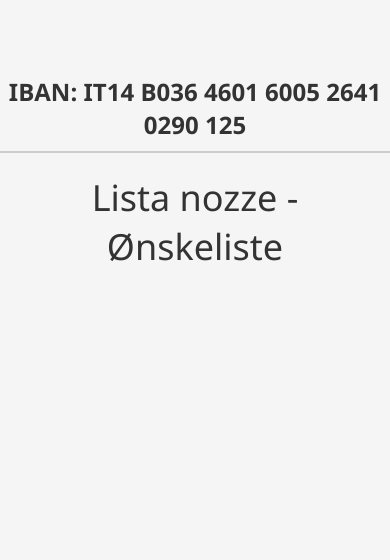
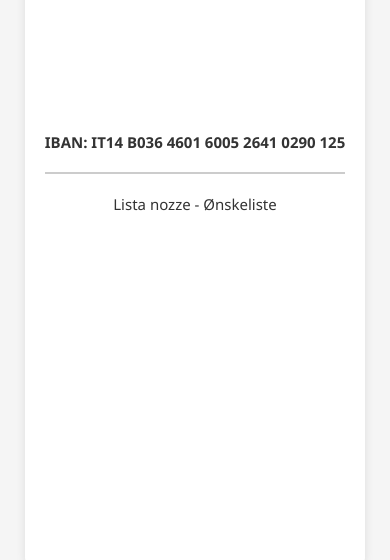
Before and after one commit to Xrosby/nicaemads.github.io, a plain HTML site: page index.html in a window 390 px wide. Shown: the part 254-814 px from the top of the page. Drawn offline with Linux system fonts and the light colour scheme.

Commit message:
change style

```diff
--- a/index.html
+++ b/index.html
@@ -19,13 +19,19 @@
 
         .container {
             text-align: center;
+            max-width: 80%;
+            /* Adjust the max-width as needed */
+            padding: 20px;
+            border-radius: 10px;
+            box-shadow: 0 0 10px rgba(0, 0, 0, 0.1);
+            background-color: #fff;
         }
 
         h1 {
             color: #333;
             font-size: 24px;
             margin: 0;
-            padding: 10px 0;
+            padding: 10px 0 20px 0;
             border-bottom: 2px solid #ccc;
             display: inline-block;
             text-transform: uppercase;
@@ -50,7 +56,7 @@
         }
 
         #lista-nozze {
-            font-size: 36px;
+            font-size: 25px;
             color: #333;
             text-decoration: none;
             transition: color 0.3s ease;
@@ -61,16 +67,70 @@
         #lista-nozze:hover {
             color: #111;
         }
+
+        /* Media Query for Tablets */
+        @media only screen and (max-width: 768px) {
+            .container {
+                max-width: 90%;
+                /* Adjust as needed for smaller screens */
+            }
+
+            h1 {
+                font-size: 20px;
+                /* Adjust heading size for smaller screens */
+            }
+
+            .iban {
+                font-size: 16px;
+                /* Adjust font size for smaller screens */
+            }
+
+            .listanozze,
+            #lista-nozze {
+                font-size: 24px;
+                /* Adjust font size for smaller screens */
+            }
+        }
+
+        /* Media Query for Smartphones */
+        @media only screen and (max-width: 480px) {
+            .container {
+                max-width: 95%;
+                /* Adjust as needed for smaller screens */
+                height: 90%;
+                display: flex;
+                justify-content: center;
+                align-items: center;
+            }
+
+            h1 {
+                font-size: 15px;
+                /* Adjust heading size for smaller screens */
+            }
+
+            .iban {
+                font-size: 14px;
+                /* Adjust font size for smaller screens */
+            }
+
+            .listanozze,
+            #lista-nozze {
+                font-size: 15px;
+                /* Adjust font size for smaller screens */
+            }
+        }
     </style>
 </head>
 
 <body>
     <div class="container">
-        <div id="separator">
-            <h1>IBAN: IT14 B036 4601 6005 2641 0290 125</h1>
+        <div>
+            <div id="separator">
+                <h1>IBAN: IT14 B036 4601 6005 2641 0290 125</h1>
+            </div>
+
+            <a id="lista-nozze" href="#">Lista nozze - Ønskeliste</a>
         </div>
-
-        <a id="lista-nozze" href="#">Lista nozze - Ønskeliste</a>
     </div>
 </body>
 
```
